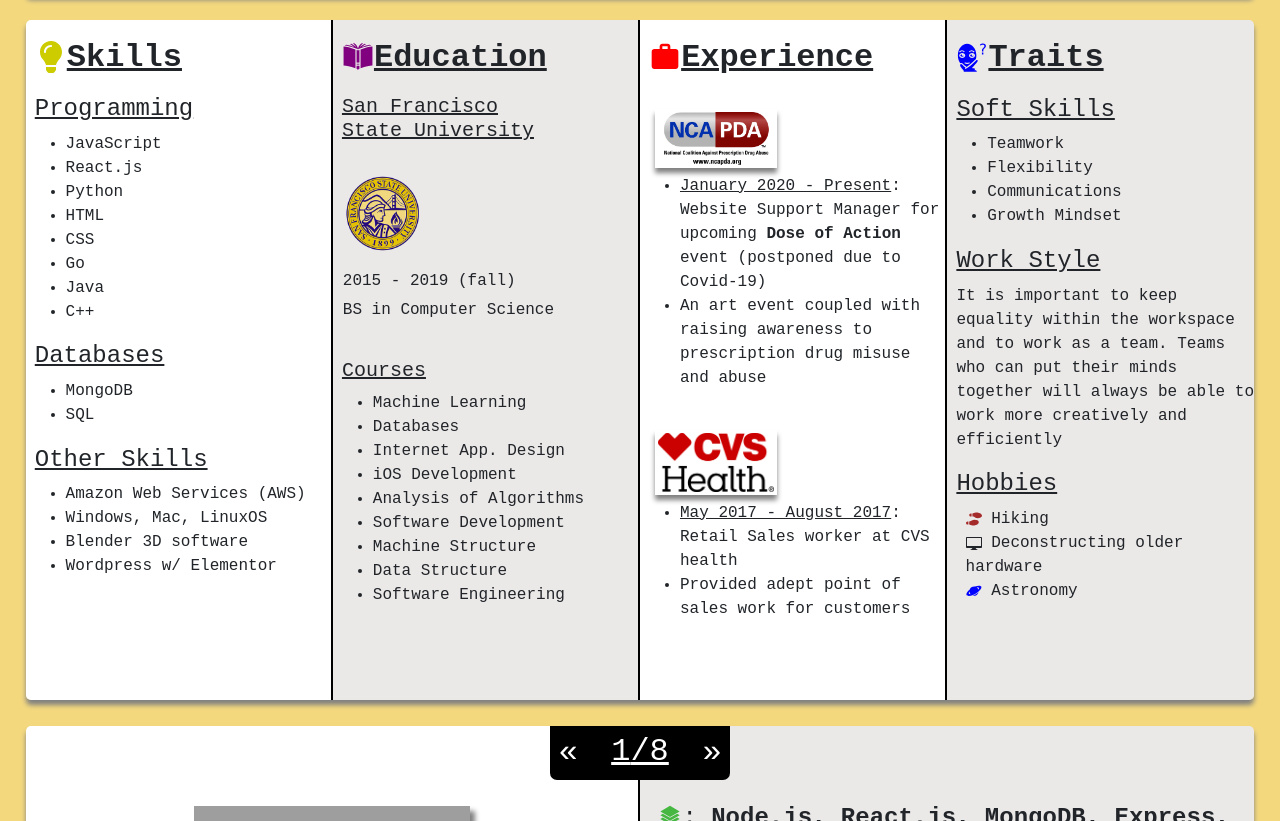
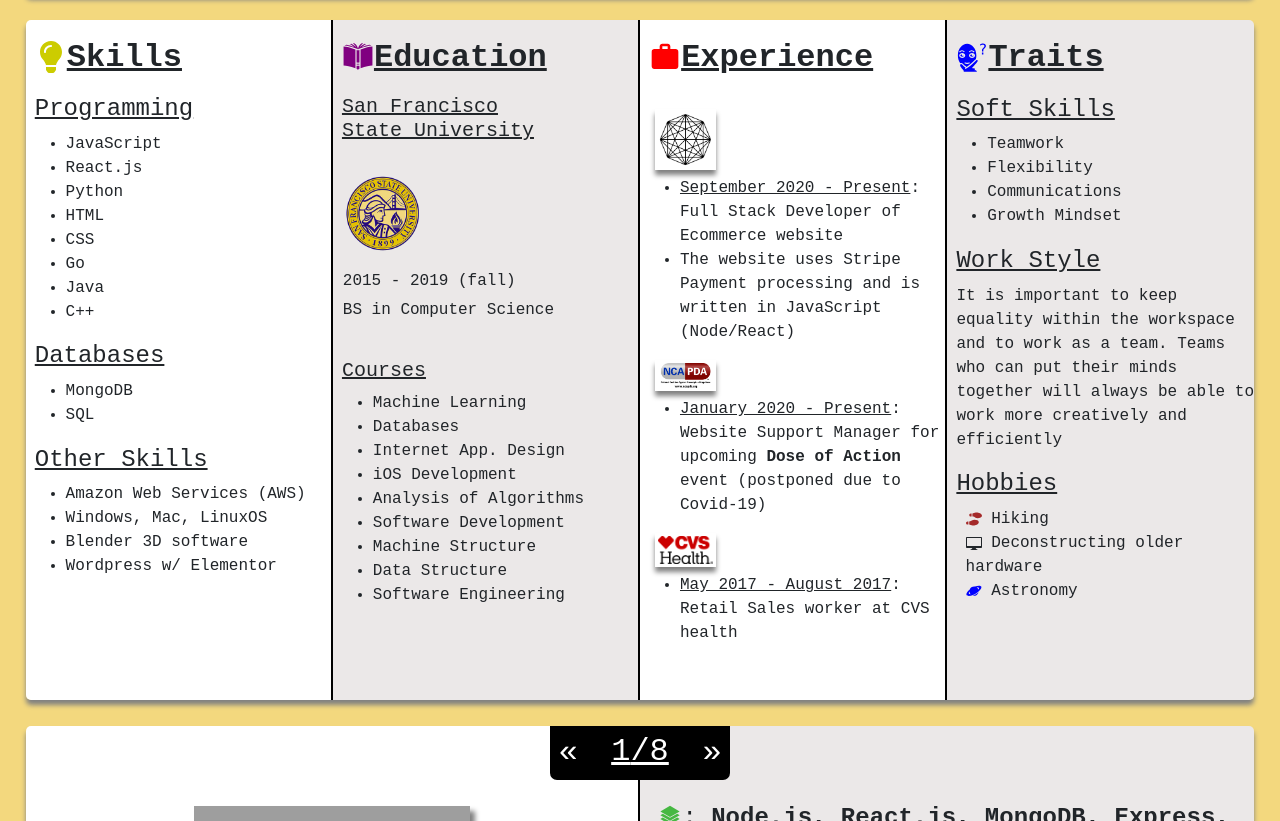
Before and after one commit to SamZaff/Portfolio, a React (Create React App) app: page / in a window 1280 px wide. Shown: the part 762-1583 px from the top of the page. Built offline with nearby package versions, Linux system fonts and the light colour scheme; grey boxes are pictures that could not be loaded.

Commit message:
added freelance work to experience section, removed unwanted code

```diff
--- a/src/App.css
+++ b/src/App.css
@@ -10,8 +10,7 @@ body, html {
   scroll-behavior: smooth;
   margin: 0;
   font-family: "Courier New" !important;
-  /* font-family: 'Gill Sans', 'Gill Sans MT', Calibri, 'Trebuchet MS', sans-serif !important; */
-  /* font-family: Open Sans !; */
+
 
 
   background-color: #f3d87e !important;
@@ -43,7 +42,6 @@ body, html {
   position: absolute;
   color: grey;
   margin: 3px;
-  /* display: inline-block; */
   right: 0%;
   bottom: 0%;
   font-size: small;
@@ -111,13 +109,7 @@ body, html {
 .section-jump {
   bottom: 12vh;
   position: relative;
-  /* display: none; */
 }
-
-/* .section-jump p {
-  position: relative;
-  height: 87vh;
-} */
 
 .page {
   display: block;
@@ -131,9 +123,7 @@ body, html {
  position: relative;
  width: 25%;
  height: 100%;
- /* height: 86vh; */
  display: inline-block;
- font-size: larg;
  border-right: 2px solid black;
 }
 
@@ -145,6 +135,11 @@ body, html {
   margin-top: 6%;
   margin-left: 3%;
   text-decoration: underline;
+}
+
+#experience:nth-child(3) img{
+  width: 20%;
+  height: auto;
 }
 
 #experience p {
@@ -174,7 +169,6 @@ body, html {
 }
 
 .school-icon img {
-  /* display: inline-block; */
   width: 25%;
   margin-left: 4%;
   float: left;
@@ -362,7 +356,6 @@ body, html {
     bottom: 0;
   }
   .sunBanner a {
-    /* display: none; */
     width: 33.33%;
     font-size: unset;
     margin: auto;
@@ -406,10 +399,6 @@ body, html {
   }
 }
 
-
-
-
-
 @keyframes fadein{
   from {opacity: 0%;}
   to {opacity: 100%;}
--- a/src/App.js
+++ b/src/App.js
@@ -35,15 +35,6 @@ function App() {
              learning opportunities in the SF Bay Area as well as remotely. I am a team player
              looking to work in a dynamic, fast paced environment.
             </p>
-            {/*<p>Hello, my name is Sam Zaffanella and I am a 2020 graduate of San Francisco
-            State University with a Bachelor of Science degree in Computer Science. I am
-            currently seeking employment opportunities in the San Francisco Bay Area that
-            leverage my skills in full stack web development, Artifical Inteligence, and
-            data management. I am a team player with a great work ethic looking for a
-            dynamic, fast paced organization that values cooperative work environments where
-            I can both contribute immediately and grow my knowledge base.
-
-            </p> */}
         </div>
         <div id="info">
           <ul>
@@ -113,16 +104,19 @@ function App() {
         <div id="experience">
           <h2><MdWork color="red" />Experience</h2>
           <br />
+          <img src={require('./Resources/Slice-of-life-icon.png')} id="ncapda" alt="ncapda.png" />
+          <ul>
+            <li><u>September 2020 - Present</u>: Full Stack Developer of Ecommerce website </li>
+            <li>The website uses Stripe Payment processing and is written in JavaScript (Node/React)</li>
+          </ul>
           <img src={require('./Resources/NCAPDA.png')} id="ncapda" alt="ncapda.png" />
           <ul>
             <li><u>January 2020 - Present</u>: Website Support Manager for upcoming <b>Dose of Action</b> event (postponed due to Covid-19)</li>
-            <li>An art event coupled with raising awareness to prescription drug misuse and abuse</li>
           </ul>
-          <br />
+
           <img src={require('./Resources/CVS.png')} id="CVS" alt="CVS.png" />
           <ul>
             <li><u>May 2017 - August 2017</u>: Retail Sales worker at CVS health</li>
-            <li>Provided adept point of sales work for customers</li>
           </ul>
         </div>
         <div id="experience">
@@ -140,12 +134,6 @@ function App() {
             as a team. Teams who can put their minds together will always be able
             to work more creatively and efficiently
           </p>
-          {/* <h4>Fun Facts</h4>
-          <ul>
-            <li>Blackbelt in Tae Kwon Do (10+ years)</li>
-            <li>Flown a plane once before </li>
-            <li>I'm connected with the cartel</li>
-          </ul> */}
           <h4>Hobbies</h4>
           <ul style={{ listStyle: "none", marginLeft: "6%", paddingLeft: "0px" }}>
             <li><FaShoePrints color="brown" /> Hiking</li>
```
Also changed, not shown: src/Resources/Slice-of-life-icon.png (added).
